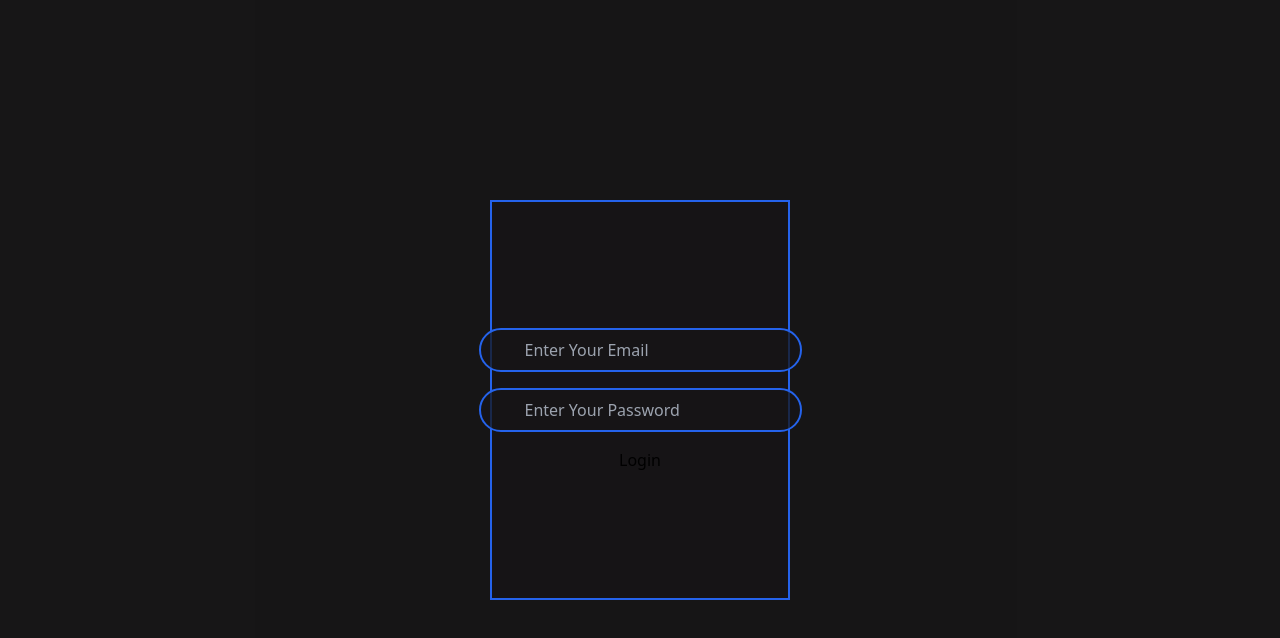
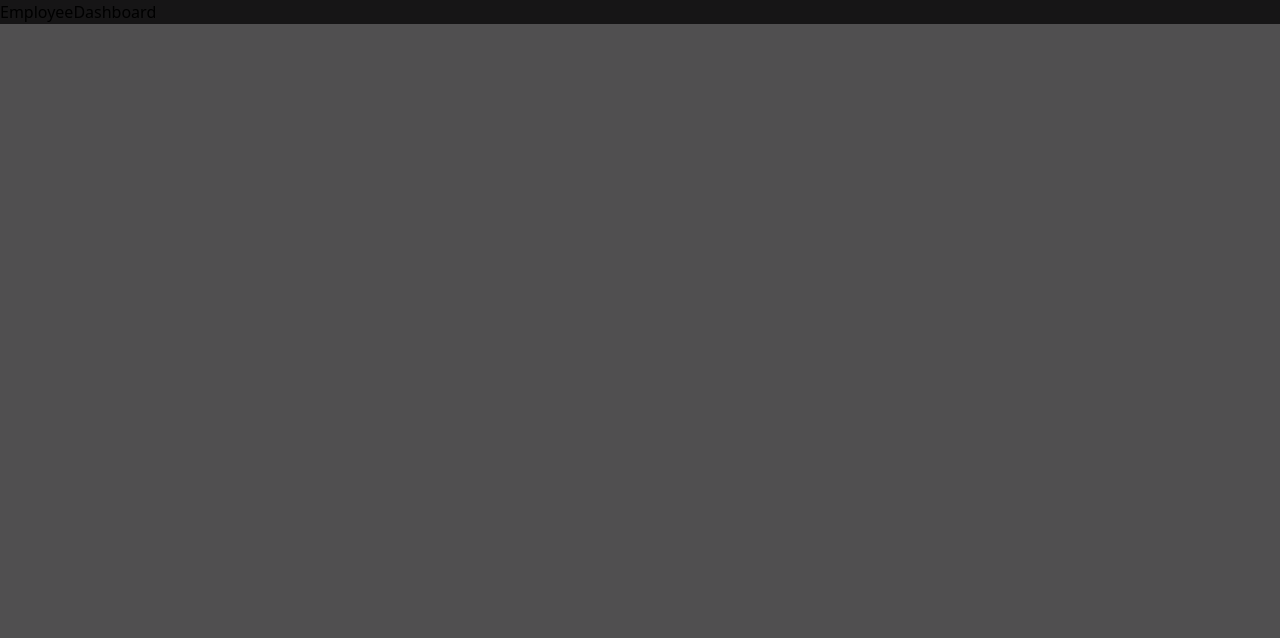
Before and after one commit to MANI-WEBDEVE/Management-system-ReactJS, a React (Vite) app: page / in a window 1280 px wide. Shown: the top 638 px of the page. Built offline with nearby package versions, Linux system fonts and the light colour scheme.

Commit message:
login-page-UI

```diff
--- a/src/App.tsx
+++ b/src/App.tsx
@@ -1,9 +1,11 @@
-import Login from "./components/Auth/Login";
+// import Login from "./components/Auth/Login";
+import EmployeeDashboard from "./components/Dashboard/EmployeeDashboard";
 
 function App() {
   return (
    <>
-    <Login/>
+    {/* <Login/> */}
+    <EmployeeDashboard/>
    </>
   );
 }
--- a/src/components/Auth/Login.tsx
+++ b/src/components/Auth/Login.tsx
@@ -1,18 +1,61 @@
+import { FormEvent, useState } from "react";
 
 const Login = () => {
+  const [formValues, setFormValues] = useState<{
+    email: string;
+    password: string;
+  }>({ email: "", password: "" });
+
+  const submitHandler = (event: FormEvent) => {
+    event.preventDefault();
+    console.log(formValues);
+    formValues.email = "";
+    formValues.password = "";
+
+  };
   return (
     <>
-    <div className="w-full h-screen flex items-center justify-center">
-        <div className="border-2 border-blue-600 w-[300px] h-[400px] flex items-center justify-center">
-          <form className="flex flex-col items-center justify-center w-full gap-4 ">
-                <input type="email" placeholder="Enter Your Email" className="px-11 py-2 border-blue-600 border-2 rounded-full" />
-                <input type="password" placeholder="Enter Your Password" className="px-11 py-2 border-blue-600 border-2  rounded-full" />
-                <button>Login</button>
-          </form>
+      <div className="w-full h-screen flex items-center justify-center">
+        <div className="border-2 border-blue-600 w-[350px] h-[450px] flex items-center justify-center rounded-lg flex-col">
+          <div>
+            <h1 className="text-3xl text-center font-bold mb-9 text-white uppercase ">
+              Login
+            </h1>
+          </div>
+          <div>
+            <form
+              onSubmit={(event) => {
+                submitHandler(event);
+              }}
+              className="flex flex-col items-center justify-start w-full gap-6 "
+            >
+              <input
+                type="email"
+                value={formValues.email}
+                onChange={(e) =>
+                  setFormValues({ ...formValues, email: e.target.value })
+                }
+                placeholder="Enter Your Email"
+                className="pr-24 pl-3 py-2 border-blue-600  border-2 rounded-full text-white outline-blue-600 placeholder:text-white "
+              />
+              <input
+                type="password"
+                value={formValues.password}
+                onChange={(e) =>
+                  setFormValues({ ...formValues, password: e.target.value })
+                }
+                placeholder="Enter Your Password"
+                className="pr-24 pl-3 py-2 border-blue-600 border-2  rounded-full text-white placeholder:text-white outline-blue-600"
+              />
+              <button className="px-32 py-2 bg-blue-600 text-white rounded-full text-lg font-semibold ">
+                Login
+              </button>
+            </form>
+          </div>
         </div>
-    </div>
+      </div>
     </>
-  )
-}
+  );
+};
 
-export default Login
+export default Login;
--- a/src/components/Dashboard/EmployeeDashboard.tsx
+++ b/src/components/Dashboard/EmployeeDashboard.tsx
@@ -0,0 +1,10 @@
+
+const EmployeeDashboard = () => {
+  return (
+    <div>
+      EmployeeDashboard
+    </div>
+  )
+}
+
+export default EmployeeDashboard
```
Also changed, not shown: 2 other files (tests, documents, lock files or other folders).
